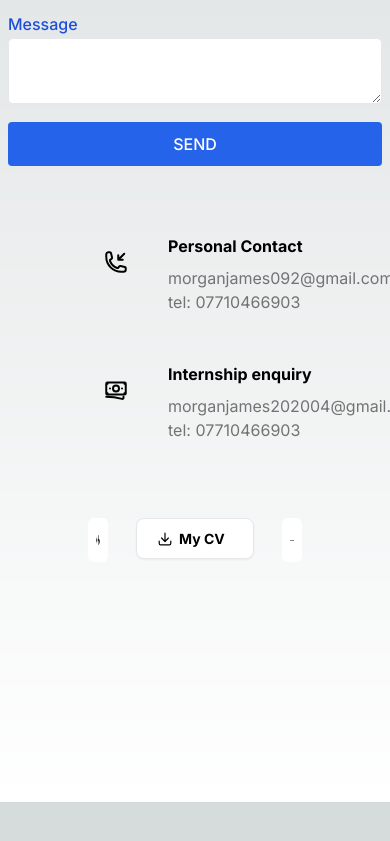
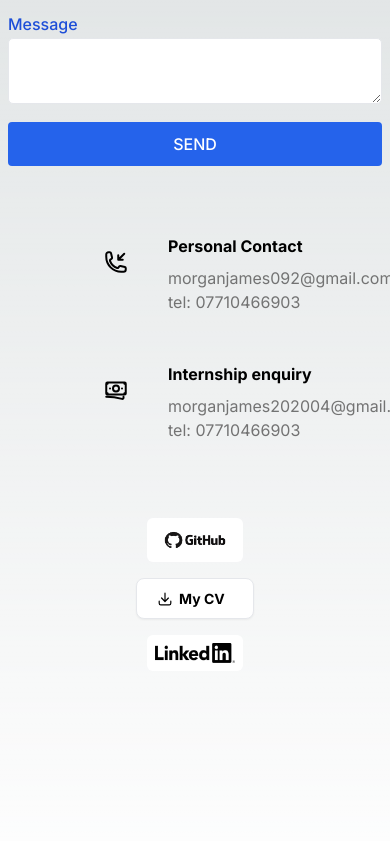
Before and after one commit to Morgan0404/portfolio-website, a Next.js app: page /contact in a window 390 px wide. Shown: the part 404-1245 px from the top of the page. Before the commit the page ends 1206 px from the top, so only its background shows below. Built offline with nearby package versions, Linux system fonts and the light colour scheme.

Commit message:
improving ui design for phone compatability v4

```diff
--- a/src/components/ContactDetails.tsx
+++ b/src/components/ContactDetails.tsx
@@ -112,7 +112,7 @@ function ContactDetails() {
 
 
                         </div>
-                        <div className="flex gap-7 justify-center mt-7">
+                        <div className="flex gap-4 justify-center mt-7 flex-wrap">
                             <a
                                 href="https://github.com/Morgan0404"
                                 target="_blank"
```
